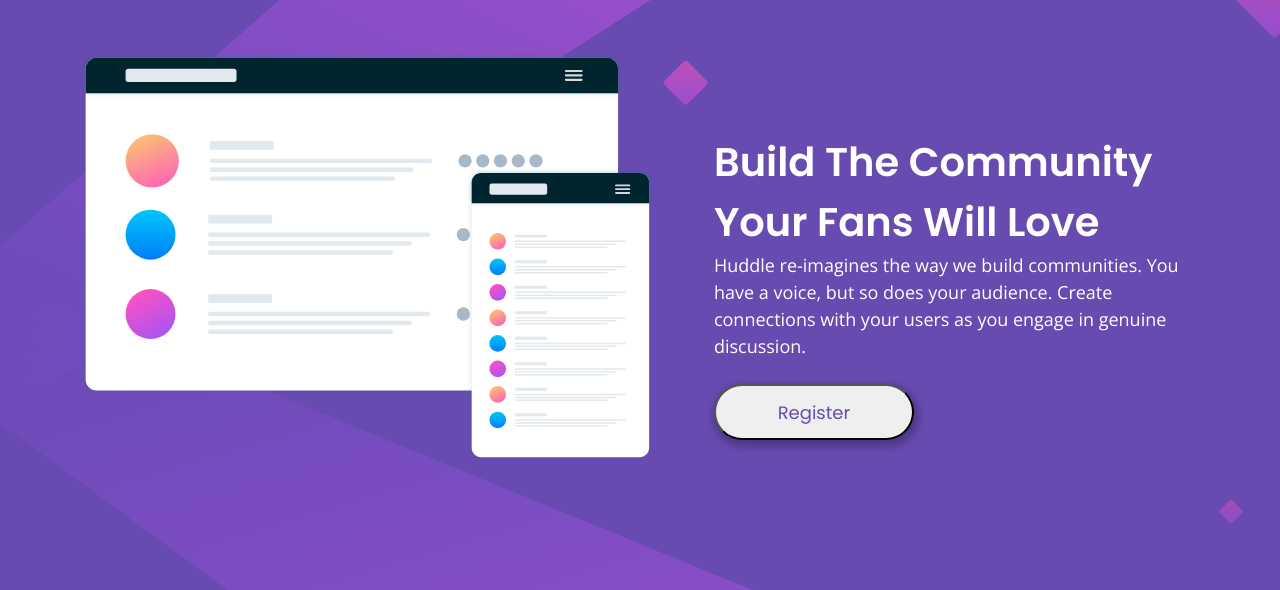
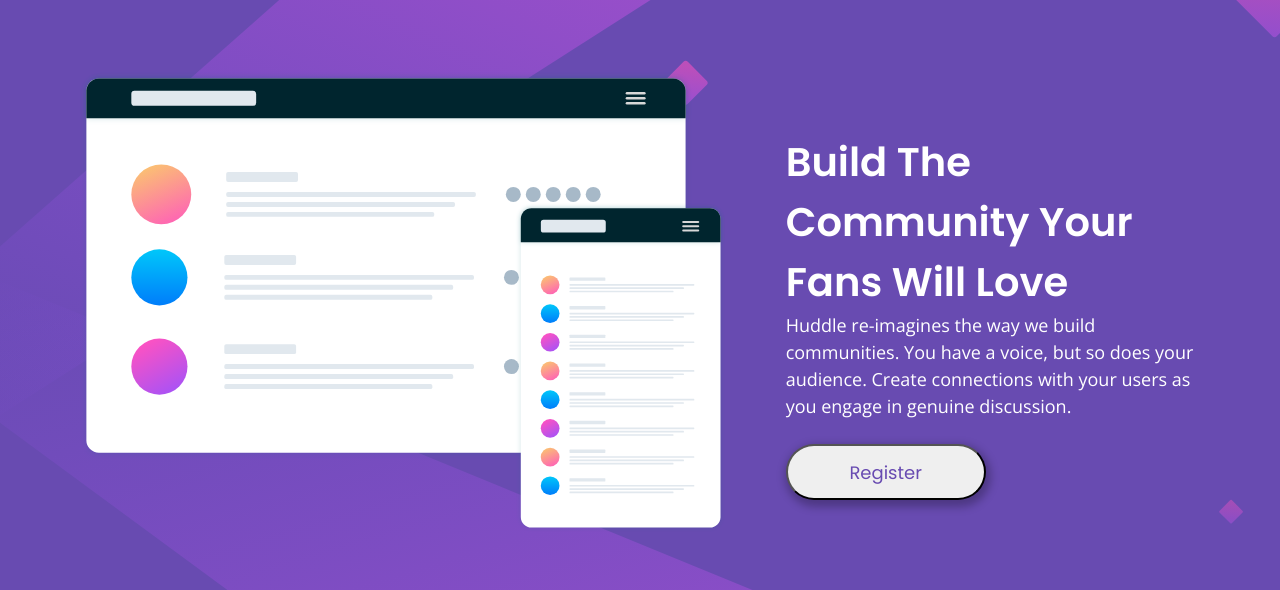
Before and after one commit to NitaLewska/huddle-landing-page-with-single-introductory-section, a plain HTML site: page index.html in a window 1280 px wide. Shown: the part 108-698 px from the top of the page. Drawn offline with nearby package versions, Linux system fonts and the light colour scheme.

Commit message:
image size check

```diff
--- a/styles.css
+++ b/styles.css
@@ -45,8 +45,9 @@ main div {
 
 }
 main img {
-    width:48vw;
-    height: 32vw;
+    width:51vw;
+    height: 36vw;
+    margin-top: 20px;
 }
 h1 {
     font-family: 'Poppins', sans-serif;
@@ -133,7 +134,7 @@ footer i:hover{
     }
     main img {
         width:100%;
-        height: auto;
+        height: 100%;
         margin: 0 auto;
         margin-top:30px;
     }
```
